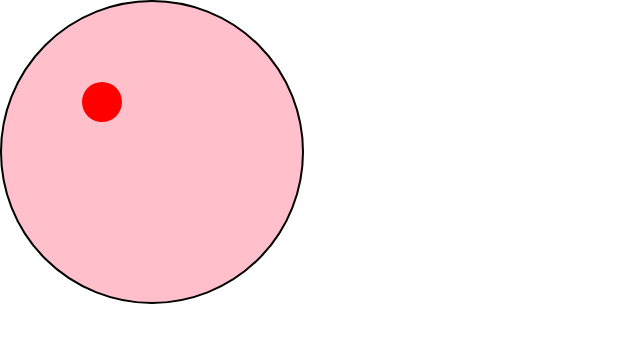
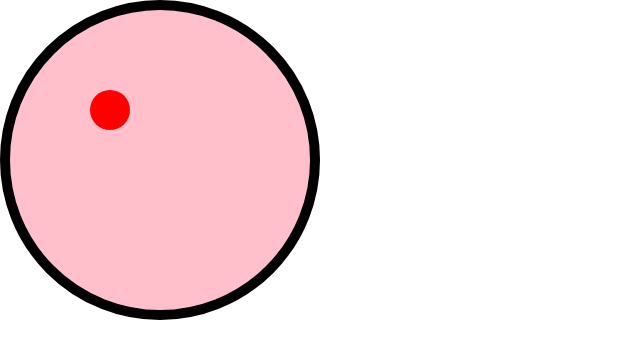
Before and after one commit to Snikerso/sekcja_uzytkownika, a React (Create React App) app: page / in a window 1280 px wide. Shown: the top 358 px of the page, without its empty margins (0-640 px from the left). Built offline with nearby package versions, Linux system fonts and the light colour scheme.

Commit message:
10px border

```diff
--- a/src/App.js
+++ b/src/App.js
@@ -9,7 +9,7 @@ const Head = styled.div`
   width: 300px;
   height: 300px;
   background-color: pink;
-  border: 2px solid black;
+  border: 10px solid black;
   border-radius: 100%;
 `;
 
```
